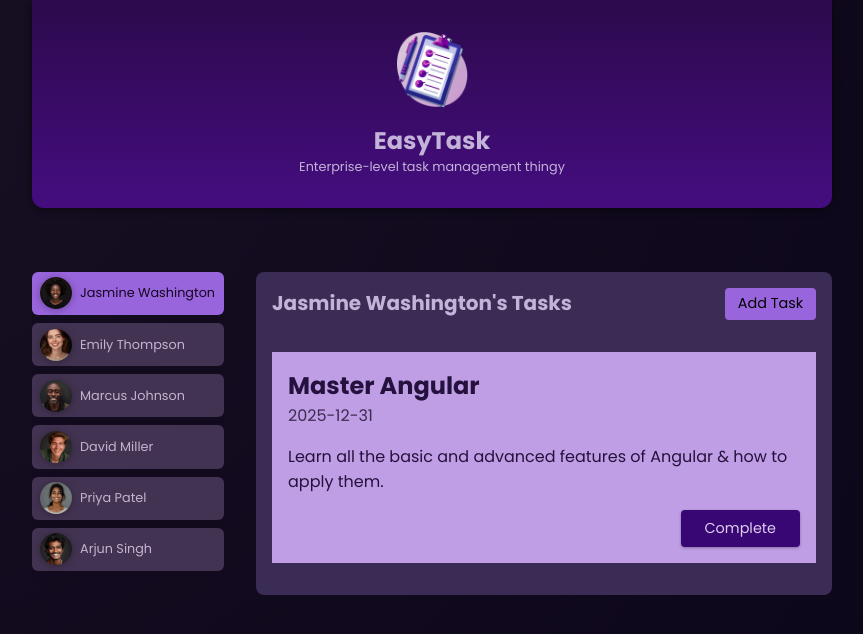
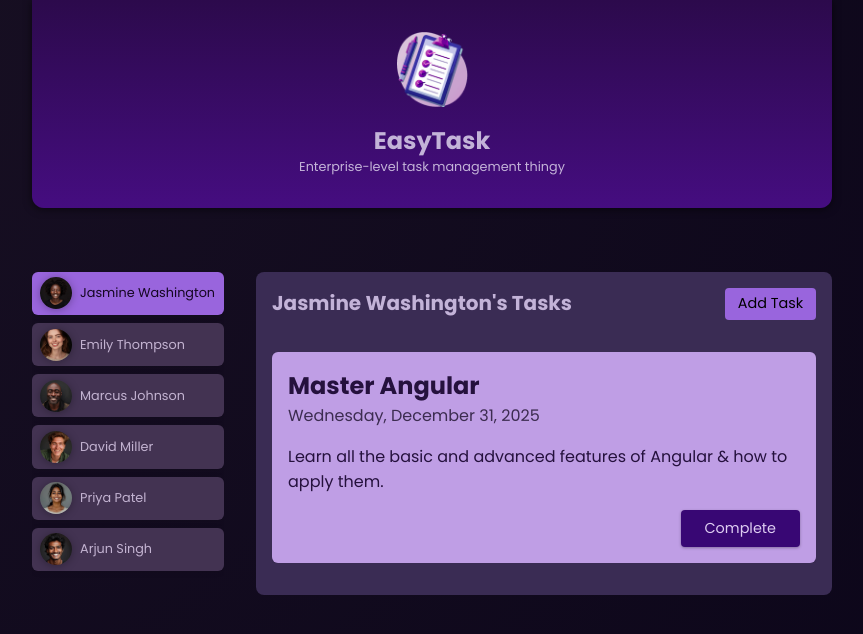
Before and after one commit to ChuckreimuHakunorris/app1, an Angular app: page / in a window 1280 px wide. Both pictures are taken after a click on the button "Jasmine Washington". Shown: the top 634 px of the page, without its empty margins (208-1071 px from the left). Built offline with nearby package versions, Linux system fonts and the light colour scheme.

Commit message:
styling with card component

```diff
--- a/src/app/shared/card/card.component.css
+++ b/src/app/shared/card/card.component.css
@@ -0,0 +1,5 @@
+div {
+  border-radius: 6px;
+  box-shadow: 0 1px 6px rgba(0, 0, 0, 0.1);
+  overflow: hidden;
+}
--- a/src/app/shared/card/card.component.html
+++ b/src/app/shared/card/card.component.html
@@ -1 +1,3 @@
-<p>card works!</p>
+<div>
+  <ng-content />
+</div>
--- a/src/app/tasks/task/task.component.html
+++ b/src/app/tasks/task/task.component.html
@@ -1,8 +1,10 @@
+<app-card>
   <article>
     <h2>{{ task.title }}</h2>
-  <time>{{ task.dueDate }}</time>
+    <time>{{ task.dueDate | date: "fullDate" }}</time>
     <p>{{ task.summary }}</p>
     <p class="actions">
       <button (click)="onCompleteTask()">Complete</button>
     </p>
   </article>
+</app-card>
--- a/src/app/tasks/task/task.component.ts
+++ b/src/app/tasks/task/task.component.ts
@@ -1,13 +1,15 @@
 import { Component, EventEmitter, Input, Output } from '@angular/core';
+import { DatePipe } from '@angular/common';
 
 import { type Task } from './task.model';
+import { CardComponent } from '../../shared/card/card.component';
 
 @Component({
   selector: 'app-task',
   standalone: true,
-  imports: [],
   templateUrl: './task.component.html',
   styleUrl: './task.component.css',
+  imports: [CardComponent, DatePipe],
 })
 export class TaskComponent {
   @Input({ required: true }) task!: Task;
--- a/src/app/user/user.component.css
+++ b/src/app/user/user.component.css
@@ -1,9 +1,3 @@
-div {
-  border-radius: 6px;
-  box-shadow: 0 1px 6px rgba(0, 0, 0, 0.1);
-  overflow: hidden;
-}
-
 button {
   display: flex;
   align-items: center;
--- a/src/app/user/user.component.html
+++ b/src/app/user/user.component.html
@@ -1,6 +1,6 @@
-<div>
+<app-card>
   <button [class.active]="selected" (click)="onSelectUser()">
     <img [src]="imagePath" [alt]="user.name" />
     <span>{{ user.name }}</span>
   </button>
-</div>
+</app-card>
--- a/src/app/user/user.component.ts
+++ b/src/app/user/user.component.ts
@@ -1,13 +1,14 @@
 import { Component, EventEmitter, Input, Output } from '@angular/core';
 
 import { type User } from './user.model';
+import { CardComponent } from '../shared/card/card.component';
 
 @Component({
   selector: 'app-user',
   standalone: true,
-  imports: [],
   templateUrl: './user.component.html',
   styleUrl: './user.component.css',
+  imports: [CardComponent],
 })
 export class UserComponent {
   @Input({ required: true }) user!: User;
```
Lines whose indentation alone changed are shown as unchanged.
